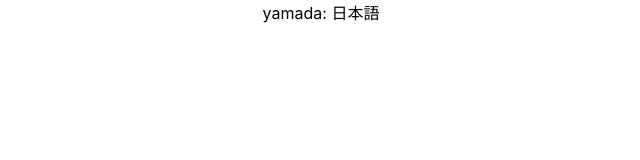
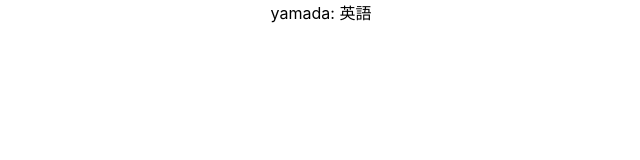
Before and after one commit to okutaku/react-hooks, a React (Create React App) app: page / in a window 1280 px wide. Shown: the top 160 px of the page, without its empty margins (319-959 px from the left). Built offline with nearby package versions, Linux system fonts and the light colour scheme.

Commit message:
useStateの使いかた

```diff
--- a/src/App.js
+++ b/src/App.js
@@ -9,12 +9,12 @@ import './App.css';
 import ComponentC from './components/ComponentC'
 
 export const UserContext = createContext()
-export const LanguageContext = createContext('日本語')
+export const LanguageContext = createContext()
 
 function App() {
   const [user, setUser] = useState({name: 'yamada', age: '32'})
-  const [language, setLanguage] = useState('日本語')
-
+  const [language, setLanguage] = useState('英語')
+  //Contextを使用する場合でもProviderを使用するのは変わらない
   return (
     <div className="App">
       <UserContext.Provider value={user}>
--- a/src/components/ComponentF.js
+++ b/src/components/ComponentF.js
@@ -1,10 +1,14 @@
-import React from 'react';
+import React, { useContext } from 'react';
 import { UserContext, LanguageContext } from '../App'
 
 function ComponentF(){
+  const user = useContext(UserContext)
+  const language = useContext(LanguageContext)
+  //useContextの引数にcontextを入れ、変数宣言するとProviderの値を使用する事ができる
   return (
       <div>
-        <UserContext.Consumer>
+        <div>{user.name}: {language}</div>
+        {/* <UserContext.Consumer>
           {
             user => {
               return(
@@ -18,7 +22,7 @@ function ComponentF(){
               )
             }
           }
-        </UserContext.Consumer>
+        </UserContext.Consumer> */}
       </div>
   )
 }
```
Also changed, not shown: 1 other file (tests, documents, lock files or other folders).
